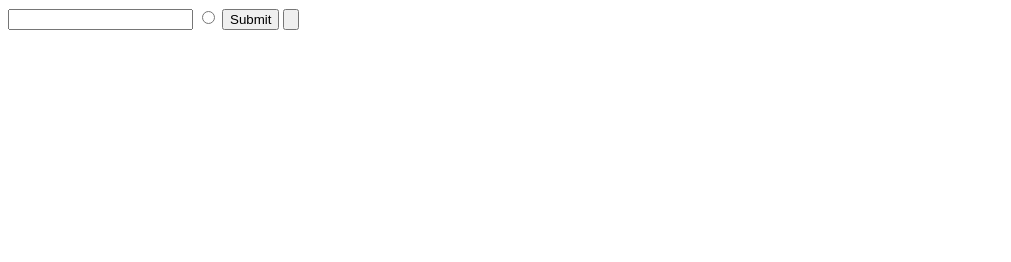
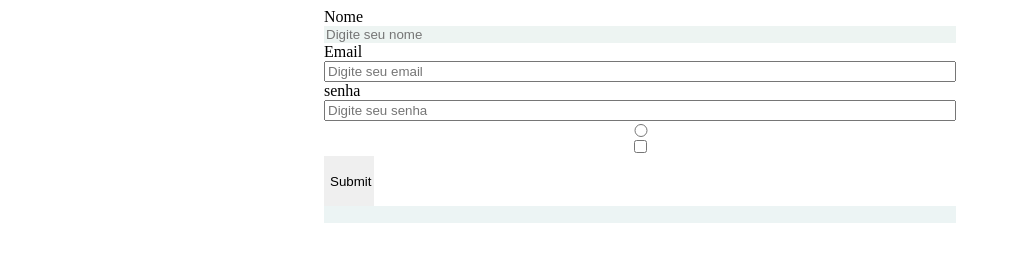
Before and after one commit to Marinamorais/testegit, a plain HTML site: page index.html in a window 1280 px wide. Shown: the whole page, without its empty margins (0-1011 px from the left). Drawn offline with Linux system fonts and the light colour scheme.

Commit message:
other message

```diff
--- a/index.css
+++ b/index.css
@@ -1,3 +1,31 @@
 form{
+    display: flex;
     flex-direction: column;
+    margin: auto;
+    width: 50%;
+    border: 0;
 }
+
+.submit{
+    width: 50px;
+    height: 50px;
+    border: hidden;
+    margin bottom: 10px;
+}
+
+.button{
+    background-color: #ecf4f4;
+    border: hidden;
+    margin-bottom: 10px;
+}
+
+.button:hover{
+    background-color: black;
+    margin bottom: 10px;
+    border: hidden;
+}
+
+.input{
+    background-color: #edf4f2;
+    border:hidden ;
+}
--- a/index.html
+++ b/index.html
@@ -3,15 +3,26 @@
 <head>
     <meta charset="UTF-8">
     <title>Document</title>
+    <link rel="stylesheet" href="../testegit/index.css">
 </head>
 <body>
-    <form action="text">
-    <input type="text">
-    <form action="radio">
-    <input type="radio">
-    <form action="cheacbox">
-     <input type="submit">
-     <input type="button">
+   <form action="https://www.google.com.br/">
+    <label for="none">Nome</label>
+    <input type="text" placeholder="Digite seu nome" class="input">
+    <label for="email">Email</label>
+    <input type="email"placeholder="Digite seu email" class="input1">
+    <label type="password">senha</label>
+    <input type="password" placeholder="Digite seu senha" class="input2" minlength="100">
+
+
+
+    <input type="radio" class="radio">
+
+    <input type="checkbox" class="checkbox">
+
+    <input type="submit" class="submit">
+
+    <input type="button" class="button">
     </form>
 </body>
 </html>
```
